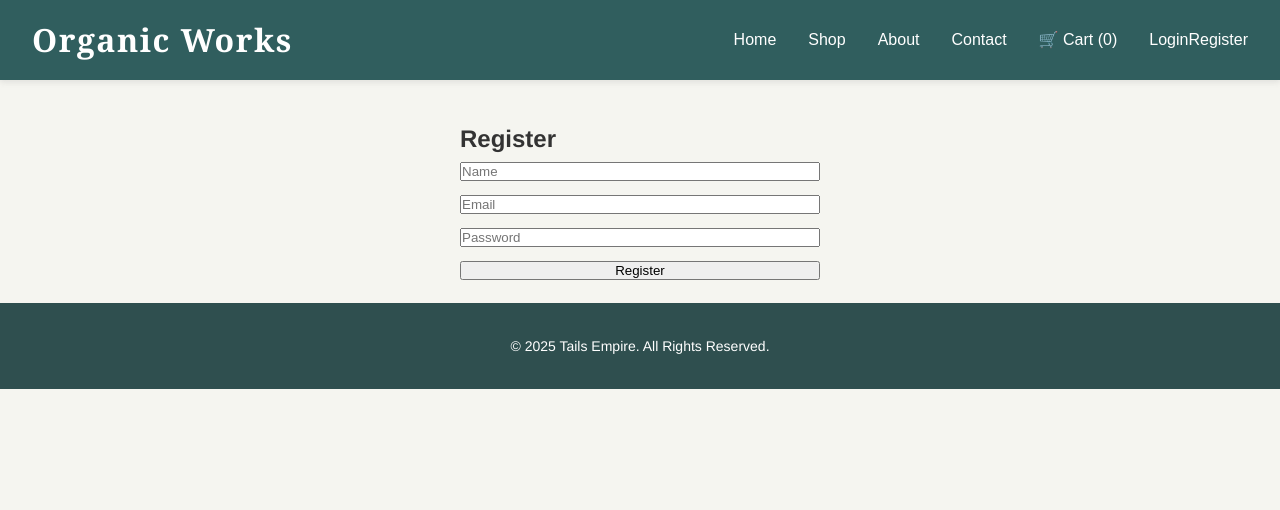
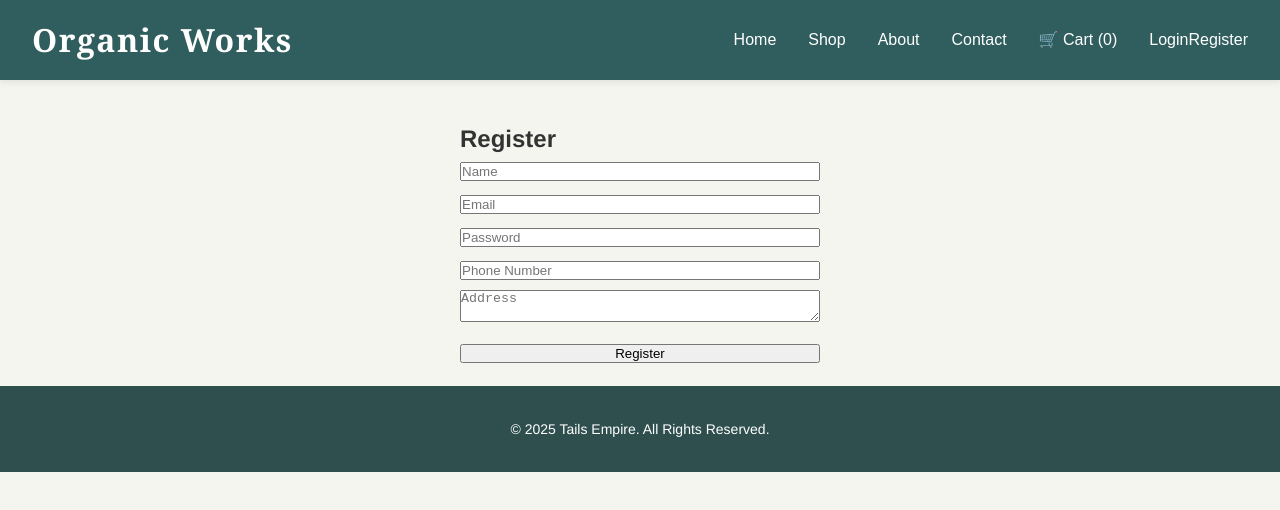
Before and after one commit to IshitaJain2001/organic-e-commerce, a React (Vite) app in the folder FrontEnd/: page /register in a window 1280 px wide. Shown: the top 510 px of the page. Built offline with nearby package versions, Linux system fonts and the light colour scheme.

Commit message:
reformed register component

```diff
--- a/FrontEnd/src/Components/Register.jsx
+++ b/FrontEnd/src/Components/Register.jsx
@@ -1,8 +1,113 @@
+// import React, { useState } from "react";
+// import { toast } from "react-toastify";
+// // import './Register.css'
+// const Register = () => {
+//   const [userDetails, setUserDetails] = useState({ name: "", email: "", password: "" });
+//   const [errors, setErrors] = useState({});
+
+//   const validateForm = () => {
+//     const newErrors = {};
+//     if (!userDetails.name) newErrors.name = "Name is required";
+//     if (!userDetails.email || !/\S+@\S+\.\S+/.test(userDetails.email)) {
+//       newErrors.email = "Valid email is required";
+//     }
+//     if (!userDetails.password || userDetails.password.length < 6) {
+//       newErrors.password = "Password must be at least 6 characters";
+//     }
+//     setErrors(newErrors);
+//     return Object.keys(newErrors).length === 0;
+//   };
+
+//   const handleChange = (e) => {
+//     setUserDetails({ ...userDetails, [e.target.name]: e.target.value });
+//     setErrors({ ...errors, [e.target.name]: "" });
+//   };
+
+//   const handleRegister = async (e) => {
+//     e.preventDefault();
+//     if (!validateForm()) return toast.error("Please fix form errors");
+
+//     const body = { ...userDetails };
+// console.log(body);
+
+//     try {
+//       const res = await fetch("https://organic-e-commerce.onrender.com/register", {
+//         method: "POST",
+//         headers: { "Content-Type": "application/json" },
+//         body: JSON.stringify(body),
+//       });
+
+//       const data = await res.json();
+//       if (res.ok) {
+//         toast.success("Registered successfully!");
+//         setUserDetails({ name: "", email: "", password: "" });
+//       } else {
+//         toast.error(data.msg || "Registration failed");
+//       }
+//     } catch (err) {
+//       console.error(err);
+//       alert("error")
+//       toast.error("Something went wrong");
+//     }
+//   };
+
+//   return (
+//     <div className="container" style={{marginTop:"100px"}}>
+//       <form onSubmit={handleRegister} style={{ maxWidth: "400px", margin: "auto", padding: "20px" }}>
+//         <h2>Register</h2>
+
+//         <input
+//           type="text"
+//           name="name"
+//           placeholder="Name"
+//           value={userDetails.name}
+//           onChange={handleChange}
+//           style={{ width: "100%", marginBottom: "10px" }}
+//         />
+//         {errors.name && <p style={{ color: "red" }}>{errors.name}</p>}
+
+//         <input
+//           type="email"
+//           name="email"
+//           placeholder="Email"
+//           value={userDetails.email}
+//           onChange={handleChange}
+//           style={{ width: "100%", marginBottom: "10px" }}
+//         />
+//         {errors.email && <p style={{ color: "red" }}>{errors.email}</p>}
+
+//         <input
+//           type="password"
+//           name="password"
+//           placeholder="Password"
+//           value={userDetails.password}
+//           onChange={handleChange}
+//           style={{ width: "100%", marginBottom: "10px" }}
+//         />
+//         {errors.password && <p style={{ color: "red" }}>{errors.password}</p>}
+
+//         <button type="submit" style={{ width: "100%" }}>
+//           Register
+//         </button>
+//       </form>
+//     </div>
+//   );
+// };
+
+// export default Register;
+
+
 import React, { useState } from "react";
 import { toast } from "react-toastify";
-// import './Register.css'
+
 const Register = () => {
-  const [userDetails, setUserDetails] = useState({ name: "", email: "", password: "" });
+  const [userDetails, setUserDetails] = useState({
+    name: "",
+    email: "",
+    password: "",
+    address: "",
+    phone: ""
+  });
   const [errors, setErrors] = useState({});
 
   const validateForm = () => {
@@ -14,6 +119,11 @@ const Register = () => {
     if (!userDetails.password || userDetails.password.length < 6) {
       newErrors.password = "Password must be at least 6 characters";
     }
+    if (!userDetails.phone || !/^\d{10}$/.test(userDetails.phone)) {
+      newErrors.phone = "Valid 10-digit phone number required";
+    }
+    if (!userDetails.address) newErrors.address = "Address is required";
+
     setErrors(newErrors);
     return Object.keys(newErrors).length === 0;
   };
@@ -28,7 +138,6 @@ const Register = () => {
     if (!validateForm()) return toast.error("Please fix form errors");
 
     const body = { ...userDetails };
-console.log(body);
 
     try {
       const res = await fetch("https://organic-e-commerce.onrender.com/register", {
@@ -40,19 +149,18 @@ console.log(body);
       const data = await res.json();
       if (res.ok) {
         toast.success("Registered successfully!");
-        setUserDetails({ name: "", email: "", password: "" });
+        setUserDetails({ name: "", email: "", password: "", address: "", phone: "" });
       } else {
         toast.error(data.msg || "Registration failed");
       }
     } catch (err) {
       console.error(err);
-      alert("error")
       toast.error("Something went wrong");
     }
   };
 
   return (
-    <div className="container" style={{marginTop:"100px"}}>
+    <div className="container" style={{ marginTop: "100px" }}>
       <form onSubmit={handleRegister} style={{ maxWidth: "400px", margin: "auto", padding: "20px" }}>
         <h2>Register</h2>
 
@@ -86,6 +194,25 @@ console.log(body);
         />
         {errors.password && <p style={{ color: "red" }}>{errors.password}</p>}
 
+        <input
+          type="text"
+          name="phone"
+          placeholder="Phone Number"
+          value={userDetails.phone}
+          onChange={handleChange}
+          style={{ width: "100%", marginBottom: "10px" }}
+        />
+        {errors.phone && <p style={{ color: "red" }}>{errors.phone}</p>}
+
+        <textarea
+          name="address"
+          placeholder="Address"
+          value={userDetails.address}
+          onChange={handleChange}
+          style={{ width: "100%", marginBottom: "10px" }}
+        />
+        {errors.address && <p style={{ color: "red" }}>{errors.address}</p>}
+
         <button type="submit" style={{ width: "100%" }}>
           Register
         </button>
```
Also changed, not shown: FrontEnd/src/Components/Login.jsx (+0 -79 lines), 1 other file (tests, documents, lock files or other folders).
